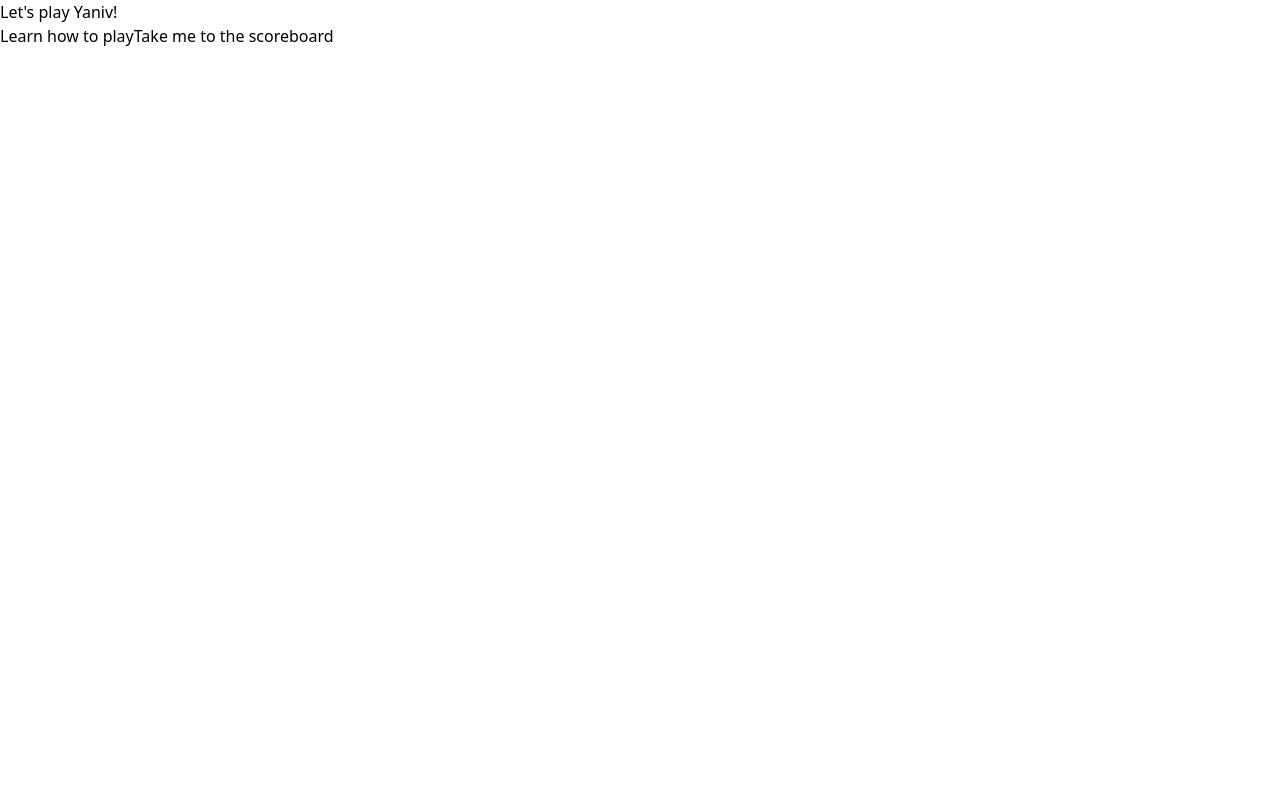
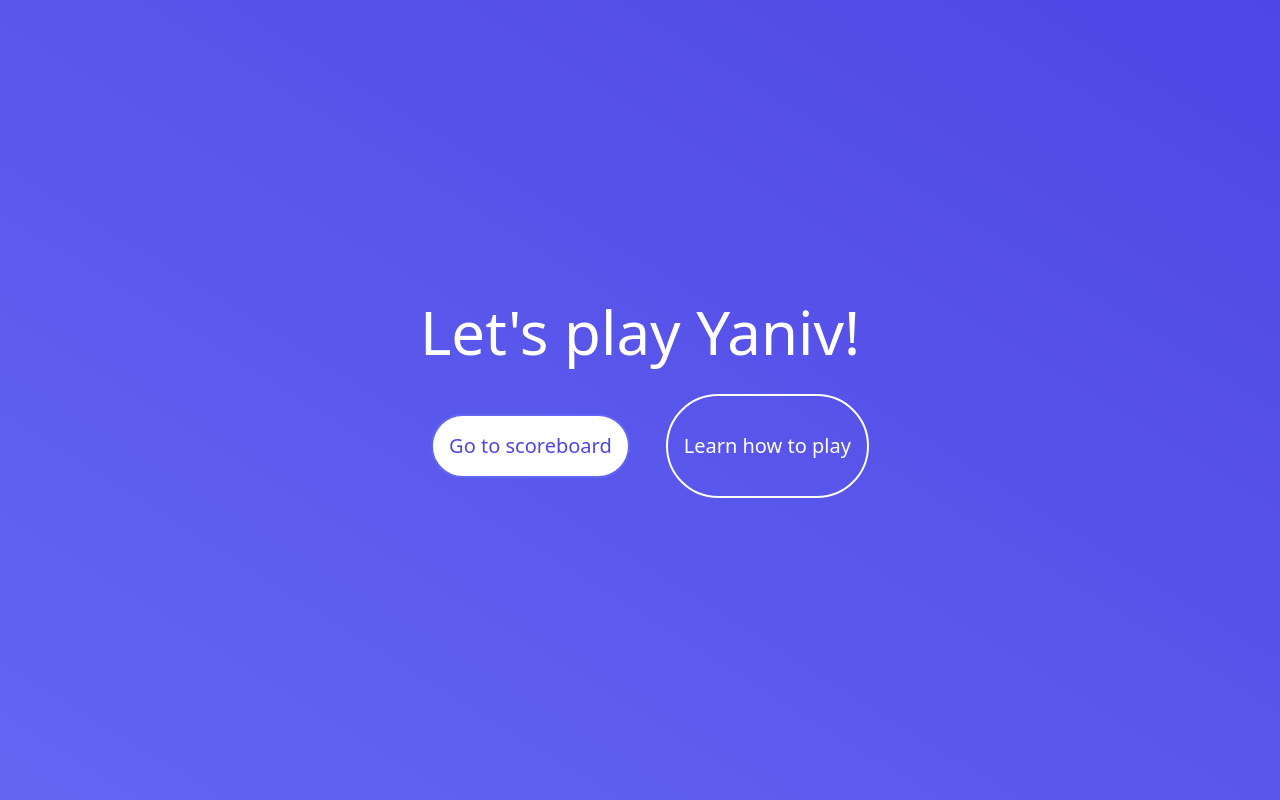
Before and after one commit to EllieD33/yaniv-app, a React (Vite) app: page / in a window 1280 px wide. Built offline with nearby package versions, Linux system fonts and the light colour scheme.

Commit message:
adds styling to home page

```diff
--- a/index.html
+++ b/index.html
@@ -2,6 +2,7 @@
 <html lang="en">
   <head>
     <meta charset="UTF-8" />
+    <meta name="viewport" content="width=device-width, initial-scale=1.0">
     <link rel="icon" type="image/svg+xml" href="/cards.png" />
     <meta name="viewport" content="width=device-width, initial-scale=1.0" />
     <title>Yaniv Scoreboard</title>
--- a/src/components/NavButton.jsx
+++ b/src/components/NavButton.jsx
@@ -1,8 +1,15 @@
 import { Link } from "react-router-dom";
 
-function NavButton({ linkTo, navText }) {
+function NavButton({ linkTo, navText, filled }) {
     return (
-        <Link to={linkTo} >
+        <Link
+            to={linkTo}
+            className={`flex items-center justify-center text-xl rounded-full p-4 m-5 max-w-xs text-center
+                ${filled
+                    ? "bg-white text-indigo-600 border-2 border-indigo-500"
+                    : "text-white border-2 border-white"
+                }`}
+        >
             {navText}
         </Link>
     );
--- a/src/pages/Home.jsx
+++ b/src/pages/Home.jsx
@@ -2,16 +2,19 @@ import NavButton from "../components/NavButton";
 
 function Home() {
     return (
-        <header>
-            <h1>Let's play Yaniv!</h1>
-            <nav>
+        <header className="bg-gradient-to-bl from-indigo-600 to-indigo-500 flex flex-col items-center justify-center px-4 h-screen">
+            <h1 className="text-6xl text-white text-center max-w-md mx-auto">
+                Let's play Yaniv!
+            </h1>
+            <nav className="flex flex-col md:flex-row w-full justify-center mt-8 space-y-4 md:space-y-0 md:space-x-4">
+                <NavButton
+                    linkTo="/pages/ScoreBoard"
+                    navText="Go to scoreboard"
+                    filled={true}
+                />
                 <NavButton
                     linkTo="/pages/Rules"
                     navText="Learn how to play"
-                />
-                <NavButton
-                    linkTo="/pages/ScoreBoard"
-                    navText="Take me to the scoreboard"
                 />
             </nav>
         </header>
```
